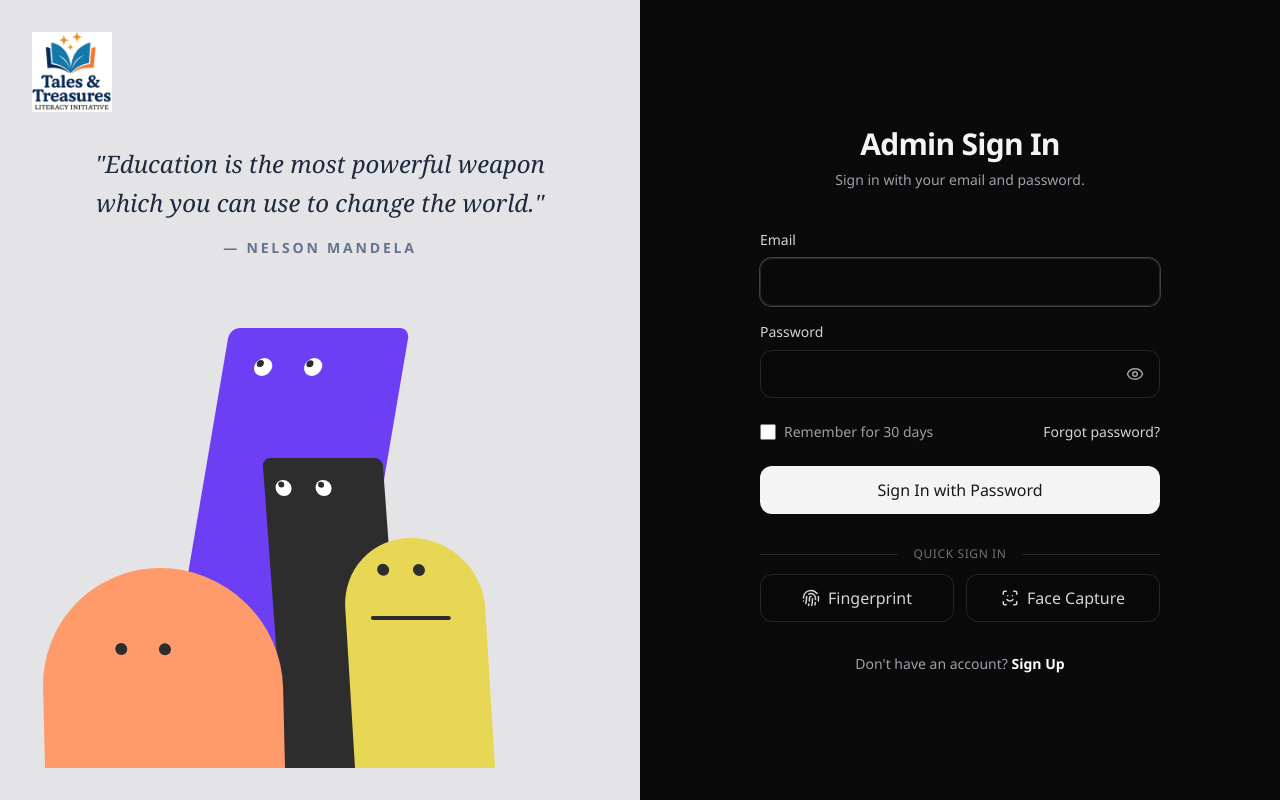
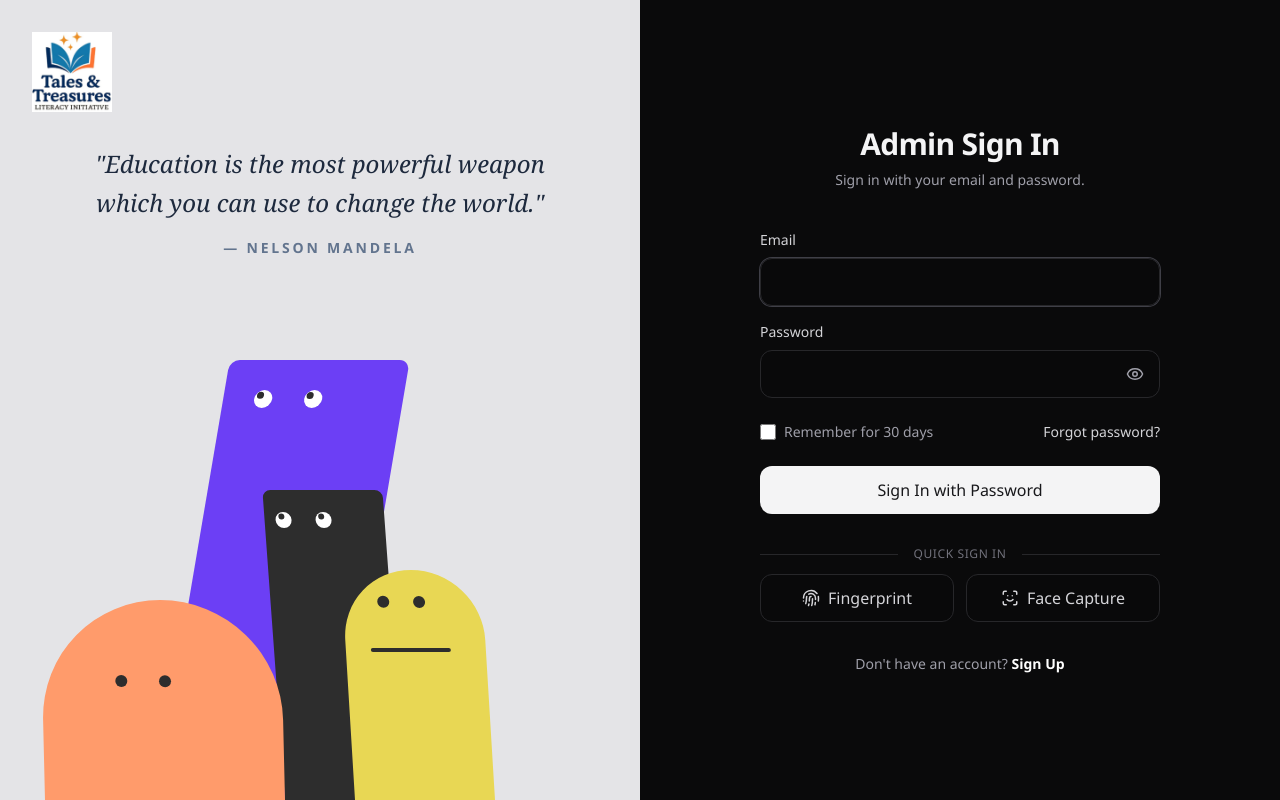
Before and after one commit to Dikeh-1/tales-and-treasures-admin, a React (Vite) app: page /login in a window 1280 px wide. Built offline with nearby package versions, Linux system fonts and the light colour scheme; no server answers.

Commit message:
style: remove bottom padding so animation sits flush with the bottom edge

```diff
--- a/src/components/ui/AnimatedAuthLayout.tsx
+++ b/src/components/ui/AnimatedAuthLayout.tsx
@@ -317,7 +317,7 @@ export default function AnimatedAuthLayout({
   return (
     <div className="h-[100dvh] w-full overflow-hidden grid md:grid-cols-2 bg-[#0A0A0B]">
       {/* Left Content Section */}
-      <div className="relative hidden md:flex flex-col justify-between bg-[#E4E4E7] p-8 overflow-hidden">
+      <div className="relative hidden md:flex flex-col justify-between bg-[#E4E4E7] p-8 pb-0 overflow-hidden">
         <div className="relative z-20 shrink-0">
           <div className="flex items-center">
             <div className="h-16 lg:h-20 flex items-center justify-center overflow-hidden">
```
